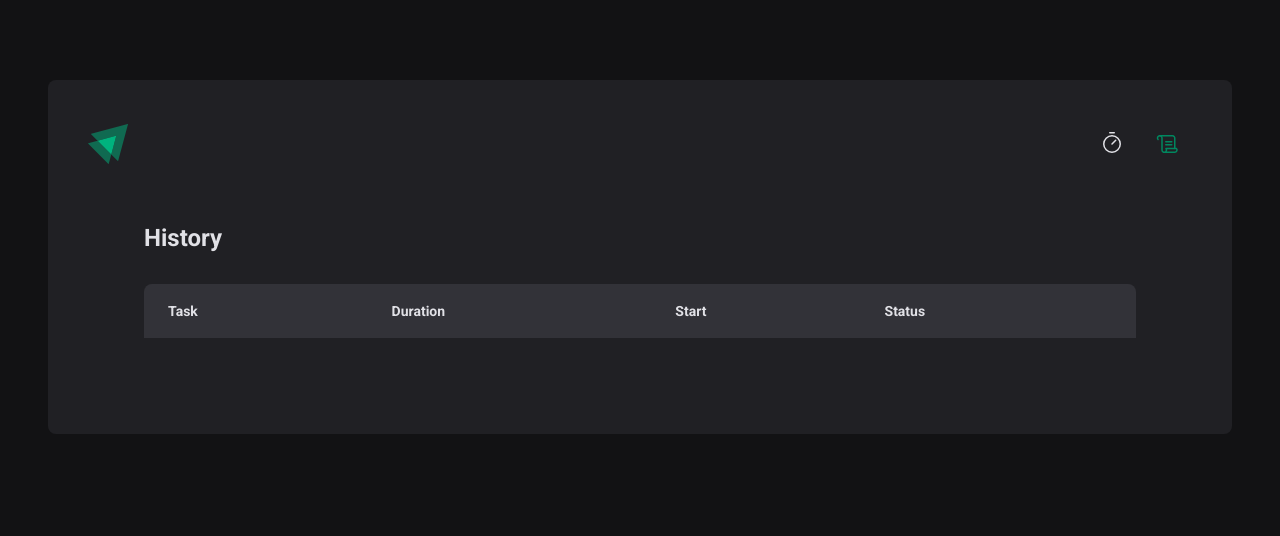
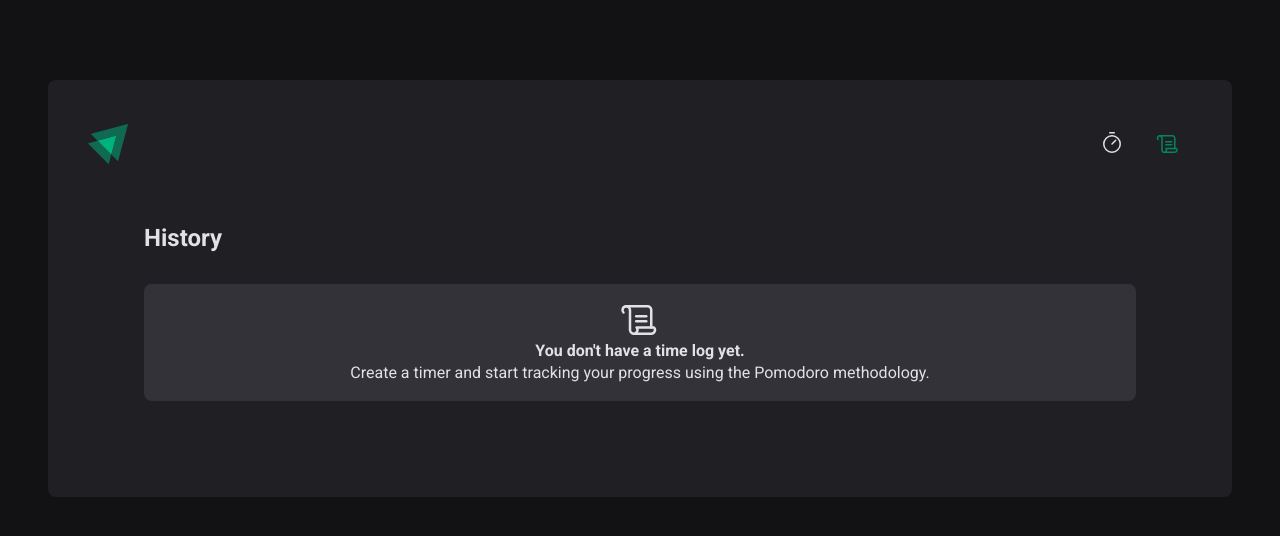
Before and after one commit to CaioLemec/timer-pomodoro, a React (Vite) app: page /history in a window 1280 px wide. Shown: the top 536 px of the page. Built offline with nearby package versions, Linux system fonts and the light colour scheme.

Commit message:
Adding conditional rendering for an empty history list

```diff
--- a/src/pages/History/index.tsx
+++ b/src/pages/History/index.tsx
@@ -1,7 +1,13 @@
 import { useContext } from 'react'
-import { HistoryContainer, HistoryList, Status } from './styles'
+import {
+  HistoryContainer,
+  HistoryList,
+  Status,
+  NoDataContainer,
+} from './styles'
 import { CyclesContext } from '../../contexts/CyclesContext'
 import { formatDistanceToNow } from 'date-fns'
+import { Scroll } from 'phosphor-react'
 
 export function History() {
   const { cycles } = useContext(CyclesContext)
@@ -9,6 +15,7 @@ export function History() {
   return (
     <HistoryContainer>
       <h1>History</h1>
+      {cycles.length !== 0 ? (
         <HistoryList>
           <table>
             <thead>
@@ -47,6 +54,15 @@ export function History() {
             </tbody>
           </table>
         </HistoryList>
+      ) : (
+        <NoDataContainer>
+          <Scroll size={40} />
+          <span>
+            <strong>You don't have a time log yet.</strong>Create a timer and
+            start tracking your progress using the Pomodoro methodology.
+          </span>
+        </NoDataContainer>
+      )}
     </HistoryContainer>
   )
 }
--- a/src/pages/History/styles.ts
+++ b/src/pages/History/styles.ts
@@ -11,7 +11,6 @@ export const HistoryContainer = styled.main`
     color: ${(props) => props.theme['gray-100']};
   }
 `
-
 export const HistoryList = styled.main`
   flex: 1;
   overflow: auto;
@@ -72,17 +71,14 @@ export const HistoryList = styled.main`
     }
   }
 `
-
 const STATUS_COLOR = {
   yellow: 'yellow-500',
   green: 'green-500',
   red: 'red-500',
 } as const
-
 interface StatusProps {
   statusColor: keyof typeof STATUS_COLOR
 }
-
 export const Status = styled.span<StatusProps>`
   display: flex;
   align-items: center;
@@ -97,3 +93,32 @@ export const Status = styled.span<StatusProps>`
       props.theme[STATUS_COLOR[props.statusColor]]};
   }
 `
+export const NoDataContainer = styled.div`
+  flex: 1;
+  overflow: auto;
+  margin-top: 2rem;
+  display: flex;
+  flex-direction: column;
+  align-items: center;
+  justify-content: center;
+  background: ${(props) => props.theme['gray-600']};
+  padding: 1rem;
+  text-align: left;
+  color: ${(props) => props.theme['gray-100']};
+  border-radius: 8px;
+
+  svg {
+    margin-bottom: 0%.875rem;
+  }
+
+  span {
+    color: var(--gray-300);
+    font-size: 1rem;
+    font-weight: 400;
+    line-height: 1.4;
+    display: flex;
+    flex-direction: column;
+    align-items: center;
+    text-align: center;
+  }
+`
--- a/src/pages/Home/components/Countdown/index.tsx
+++ b/src/pages/Home/components/Countdown/index.tsx
@@ -21,7 +21,7 @@ export function Countdown() {
 
   useEffect(() => {
     if (activeCycle) {
-      document.title = `${minutes}:${seconds}`
+      document.title = `${minutes}:${seconds} - ${activeCycle.task}`
     }
   }, [minutes, seconds, activeCycle])
 
--- a/src/reducers/cycles/reducer.ts
+++ b/src/reducers/cycles/reducer.ts
@@ -9,7 +9,6 @@ export interface Cycle {
   stopDate?: Date
   finishedDate?: Date
 }
-
 interface CyclesState {
   cycles: Cycle[]
   activeCycleId: string | null
```
Lines whose indentation alone changed are shown as unchanged.
